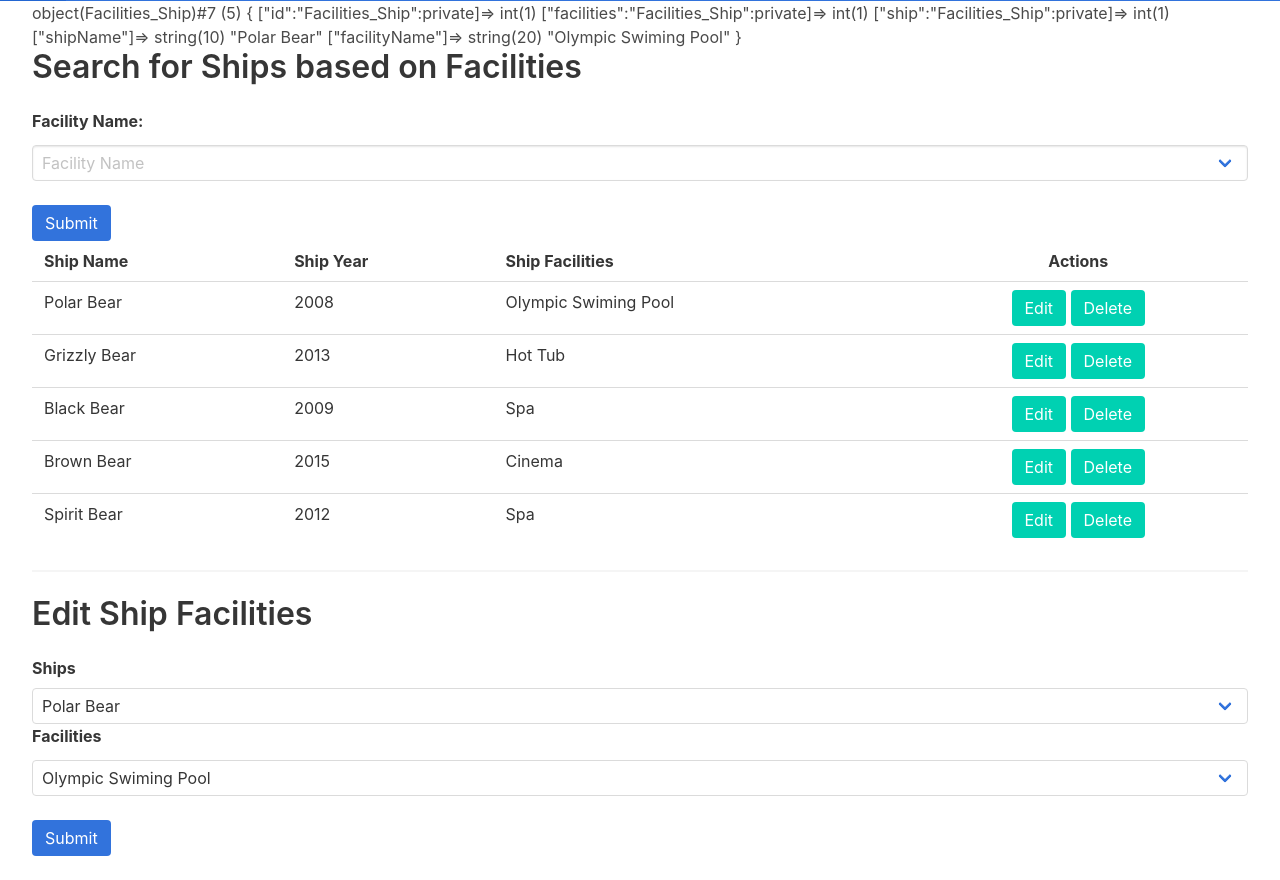
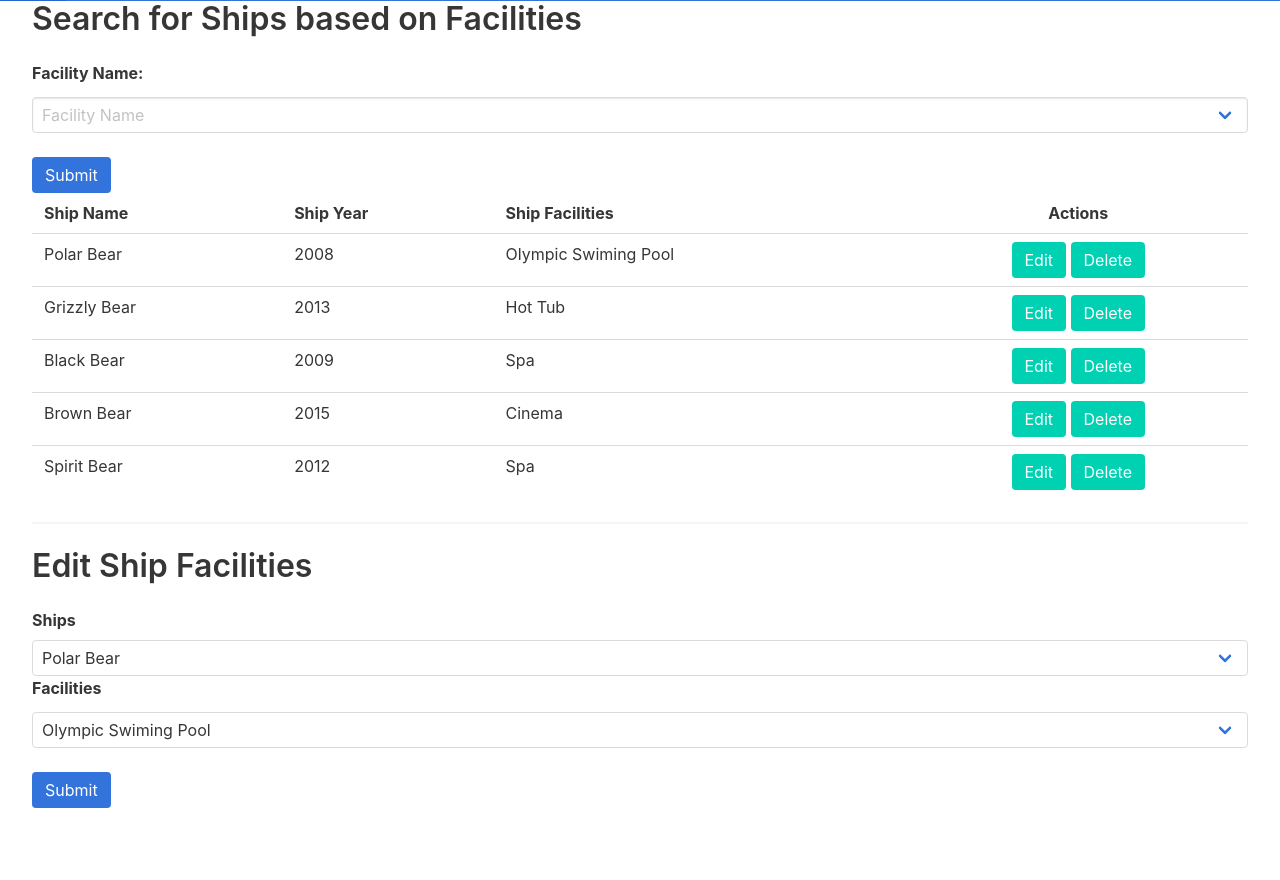
Before and after one commit to cesarreboucas/CruisesProject, a PHP site: page /facilitiesShip.php?action=edit&id=1 in a window 1280 px wide. Shown: the part 51-931 px from the top of the page. After the commit the page ends 859 px from the top, so only its background shows below. Run offline with PHP 8.4, Linux system fonts and the light colour scheme; data comes from the database, SQL or seed files in the repository; data that the repository does not hold is empty.

Commit message:
fixed error on facilities_ship page

```diff
--- a/facilitiesShip.php
+++ b/facilitiesShip.php
@@ -30,7 +30,7 @@ if(!empty($_GET)){
         case 'edit':
 
             $updateFS = FacilitiesShipMapper::getFS($_GET["id"]);
-            var_dump($updateFS);
+            //var_dump($updateFS);
             break;
     }
 }
@@ -60,7 +60,7 @@ if(!empty($_POST)){
         case 'search':
            $search = FacilitiesShipMapper::search($_POST['searchValue']);
            //var_dump($search);
-           PageFacilitiesShip::displaySearchResults($search);
+            PageFacilitiesShip::displaySearchResults($search);
             break;
     }
 }
--- a/inc/utilities/FacilitiesShipMapper.class.php
+++ b/inc/utilities/FacilitiesShipMapper.class.php
@@ -26,7 +26,7 @@ class FacilitiesShipMapper{
 
     static function selectShips() : Array {
 
-        $dropboxSelect = "SELECT DISTINCT s.name as shipName, s.id as shipID
+        $dropboxSelect = "SELECT DISTINCT s.name as shipName, s.id as ship
                                     FROM ships s";
 
         self::$db->query($dropboxSelect);
--- a/inc/utilities/PageFacilitiesShip.class.php
+++ b/inc/utilities/PageFacilitiesShip.class.php
@@ -99,7 +99,7 @@ class PageFacilitiesShip{
 
                        <?php foreach($s as $ship){   ?>
 
-                       <OPTION value="<?php echo $ship->shipID?>"><?php echo $ship->shipName?></OPTION>';
+                       <OPTION value="<?php echo $ship->getShip()?>"><?php echo $ship->shipName?></OPTION>';
 
 
                      <?php    } ?>
@@ -155,11 +155,11 @@ class PageFacilitiesShip{
            <div class="select is-fullwidth">
                <select name="shipOptions">
                    <option value="0">Please Select a Ship</option>
-                   <option value="<?php echo $updateOptions->shipID?>" selected><?php echo $updateOptions->shipName?></option>
+                   <option value="<?php echo $updateOptions->getShip()?>" selected><?php echo $updateOptions->shipName?></option>
                    <?php foreach($s as $ship){   ?>
 
 
-                   <OPTION value="<?php echo $ship->shipID?>"><?php echo $ship->shipName?></OPTION>';
+                   <OPTION value="<?php echo $ship->getShip()?>"><?php echo $ship->shipName?></OPTION>';
 
 
                  <?php    } ?>
@@ -177,7 +177,7 @@ class PageFacilitiesShip{
             <div class="select is-fullwidth">
                 <select name="facilityOptions">
                     <option value="0">Please Select a Facility</option>
-                    <option value="<?php echo $updateOptions->facilityID?>" selected><?php echo $updateOptions->facilityName?></option>
+                    <option value="<?php echo $updateOptions->getFacilities()?>" selected><?php echo $updateOptions->facilityName?></option>
 
                     <?php foreach($f as $option){   ?>
 
```
